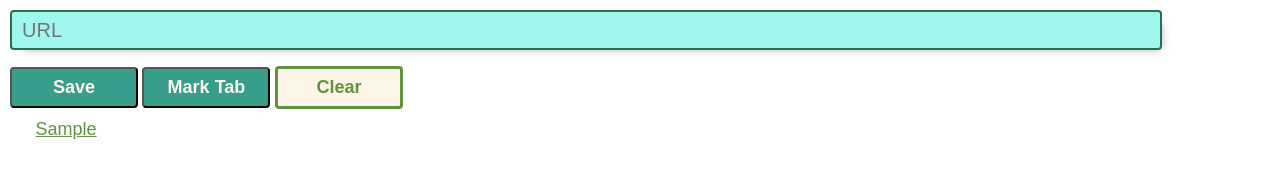
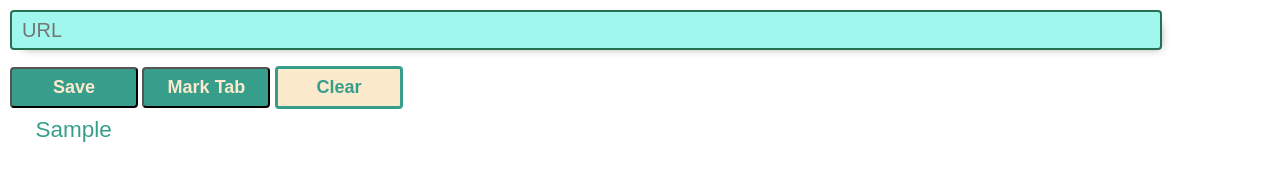
Before and after one commit to Luke1836/Web-extension, a browser extension: page project-2.html in a window 1280 px wide. Both pictures are taken after typing "Sample" into the empty fields and a click on the button "Save". Drawn offline with Linux system fonts and the light colour scheme.

Commit message:
Colors changes

```diff
--- a/project-2.css
+++ b/project-2.css
@@ -35,16 +35,22 @@ button {
     min-width: 100px;
 }
 
+a {
+    text-decoration: none;
+    font-size: 1.25em;
+}
+
 .save {
     background-color: #389e8c;
-    color: oldlace;
+    color: rgb(252, 234, 204);
     transition-property: all;
     transition-duration: 50ms;
     border-radius: 4px;
 }
 
 .save:hover {
-    background-color: #389e8c;
+    background-color: #55e3c9;
+    color: rgb(255, 255, 255);
     border-radius: 6px;
     border: solid 3px rgb(36, 27, 27);
 }
@@ -54,9 +60,9 @@ button {
 }
 
 .delete {
-    border: solid 3px #5f9341;
-    color: #5f9341;
-    background-color: oldlace;
+    border: solid 3px #389e8c;
+    color: #389e8c;
+    background-color: rgb(252, 234, 204);
     transition-property: all;
     transition-duration: 50ms;
     border-radius: 4px;
@@ -64,14 +70,15 @@ button {
 
 .delete:hover {
     border-color: rgb(49, 47, 42);
-    color: oldlace;
-    background-color: #5f9341;
+    color: rgb(255, 255, 255);
+    background-color: #389e8c;
     border-radius: 6px;
 }
 
 .delete:active {
     cursor: progress;
 }
+
 ul {
     list-style-type: none;
     line-height: 120%;
@@ -82,9 +89,9 @@ ul {
 }
 
 a:link {
-    color: #5f9341;
+    color: #389e8c;
 }
 
 a:visited {
-    color: #5f9341;
+    color: #389e8c;
 }
```
